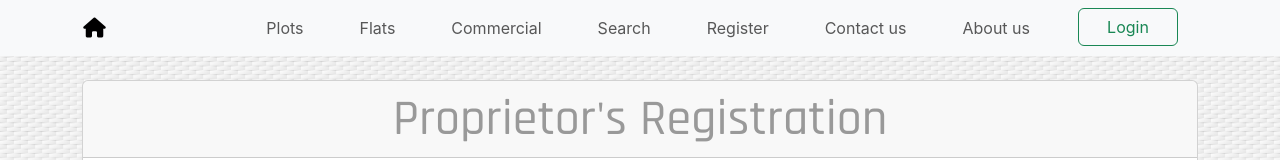
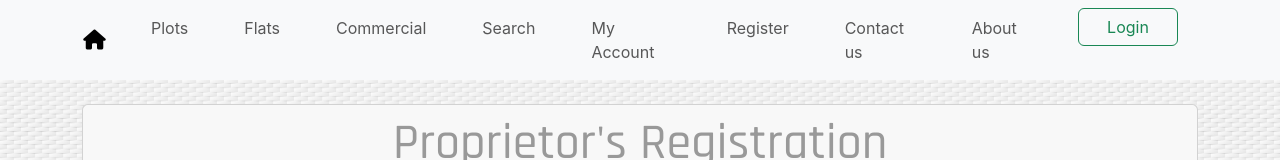
Before and after one commit to thiyari/Estate, a React (Create React App) app in the folder FrontEnd/front-end/: page /register in a window 1280 px wide. Shown: the top 160 px of the page. Built offline with nearby package versions, Linux system fonts and the light colour scheme; no server answers.

Commit message:
update Account Nav

```diff
--- a/FrontEnd/front-end/src/Components/Common/Header.jsx
+++ b/FrontEnd/front-end/src/Components/Common/Header.jsx
@@ -43,6 +43,9 @@ const logoutHandler = () => {
           <a className="nav-link" href="#s">Search</a>
         </li>
         <li className="nav-item">
+          <a className="nav-link" href="../Profile">My Account</a>
+        </li>
+        <li className="nav-item">
           <a className="nav-link" href="../Register">Register</a>
         </li>
         <li className="nav-item">
```
